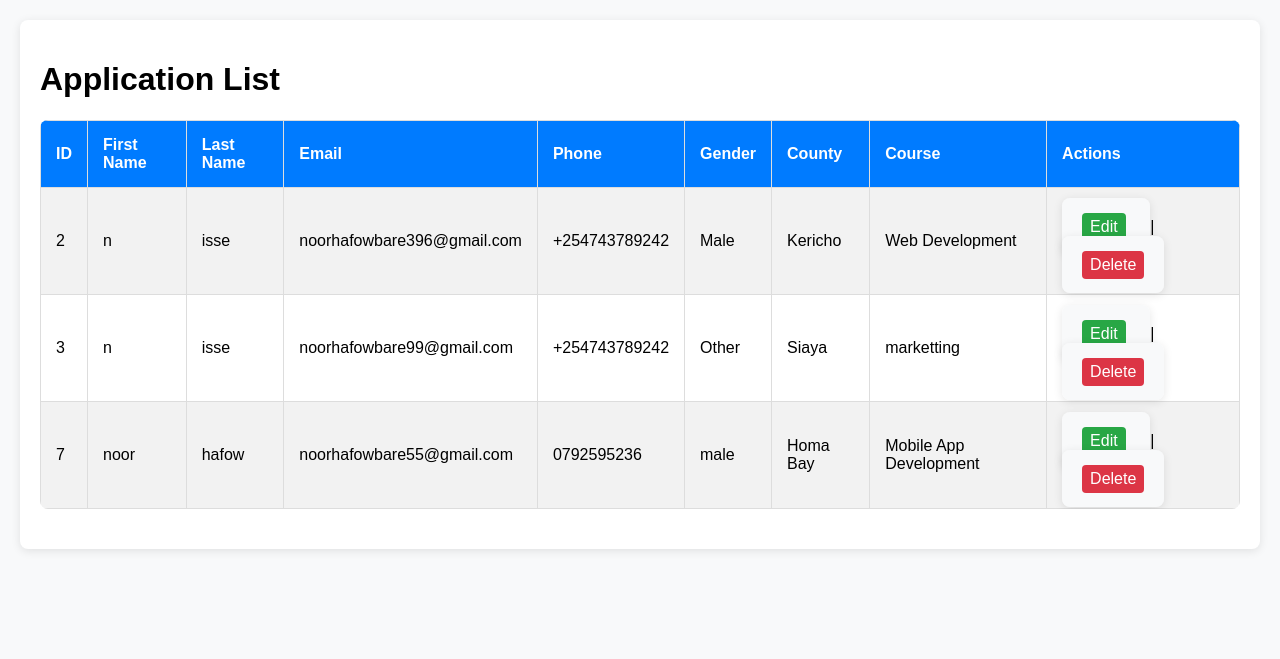
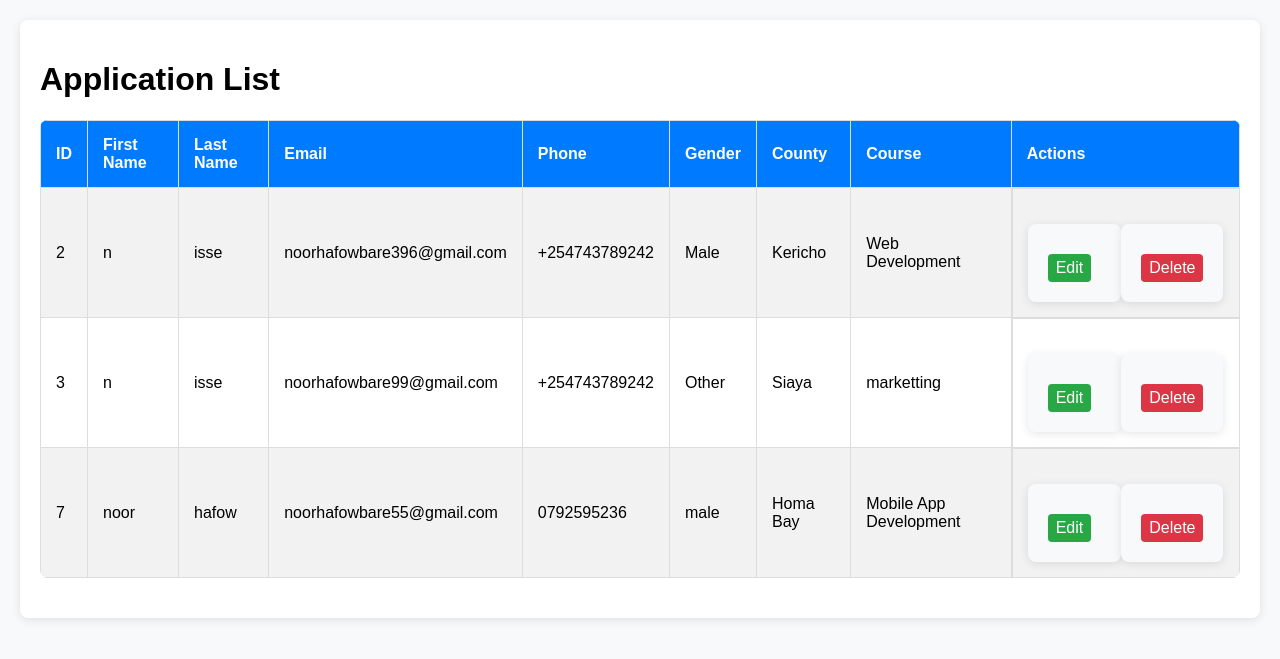
Before and after one commit to kazaliisse/bootcamp-website, a Flask app: page /admin/applications in a window 1280 px wide. Shown: the top 659 px of the page. Run offline with Flask 3, Linux system fonts and the light colour scheme; data comes from the database, SQL or seed files in the repository; both versions use the stored data as it was after the commit.

Commit message:
initial commit

```diff
--- a/static/css/admin.css
+++ b/static/css/admin.css
@@ -68,6 +68,7 @@ button.edit {
   padding: 5px 8px; /* Consistent padding */
   border-radius: 4px; /* Match the border radius */
   cursor: pointer; /* Pointer cursor */
+  margin-right: 10px; /* Add space between edit and delete buttons */
 }
 
 button.edit:hover {
@@ -86,6 +87,13 @@ button.delete {
 
 button.delete:hover {
   background-color: #c82333; /* Darker red on hover */
+}
+
+/* Align buttons horizontally in the Actions column */
+.actions {
+  display: flex;
+  justify-content: flex-start; /* Align buttons to the left */
+  align-items: center; /* Vertically center the buttons */
 }
 
 /* Form Styling */
--- a/templates/applications.html
+++ b/templates/applications.html
@@ -34,7 +34,7 @@
           <td>{{ application.gender }}</td>
           <td>{{ application.county }}</td>
           <td>{{ application.course }}</td>
-          <td>
+          <td class="actions">
             <form
               action="{{ url_for('edit_application', id=application.id) }}"
               method="GET"
@@ -42,7 +42,6 @@
             >
               <button class="edit" type="submit">Edit</button>
             </form>
-            |
             <form
               action="{{ url_for('delete_application', id=application.id) }}"
               method="POST"
```
Also changed, not shown: database.db.
